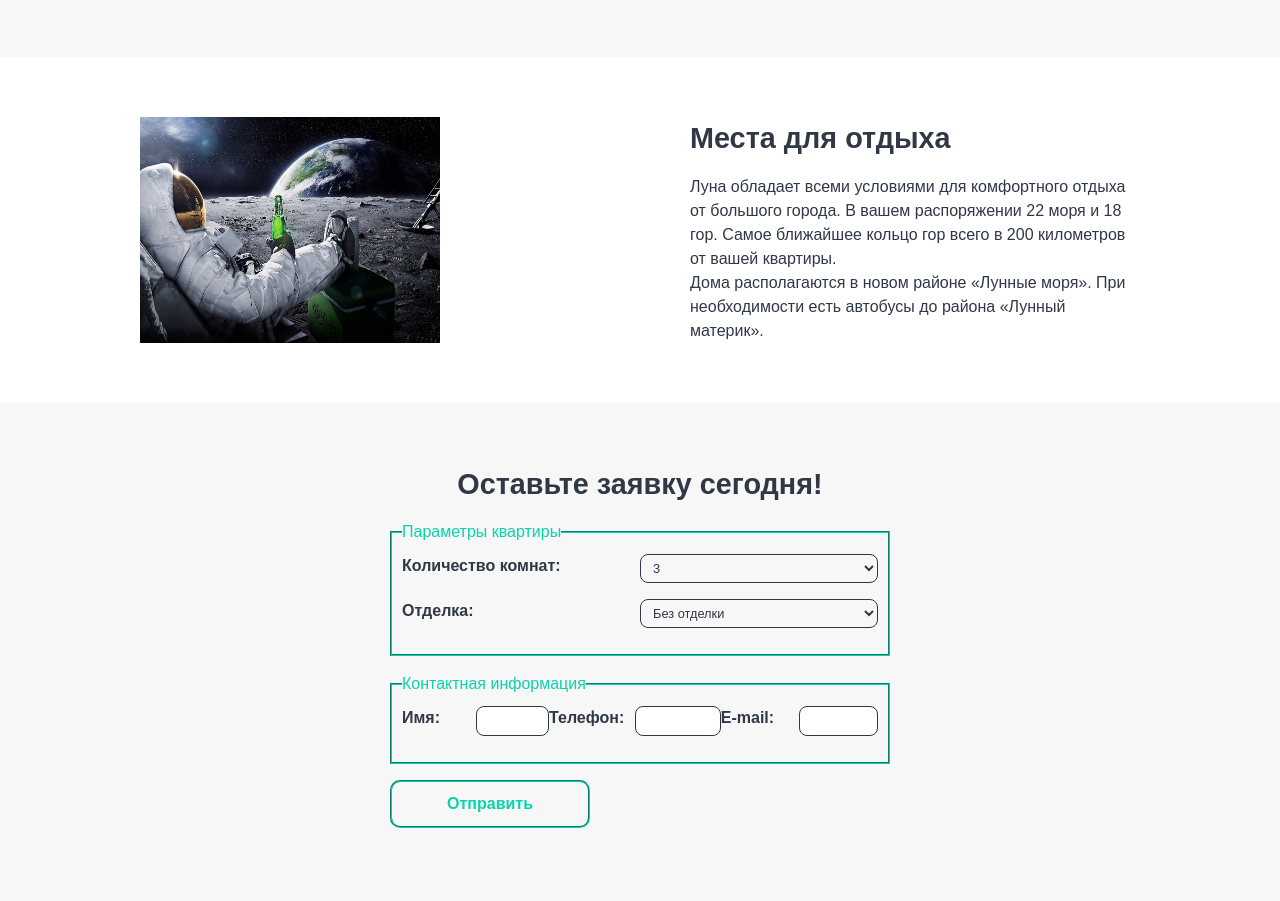
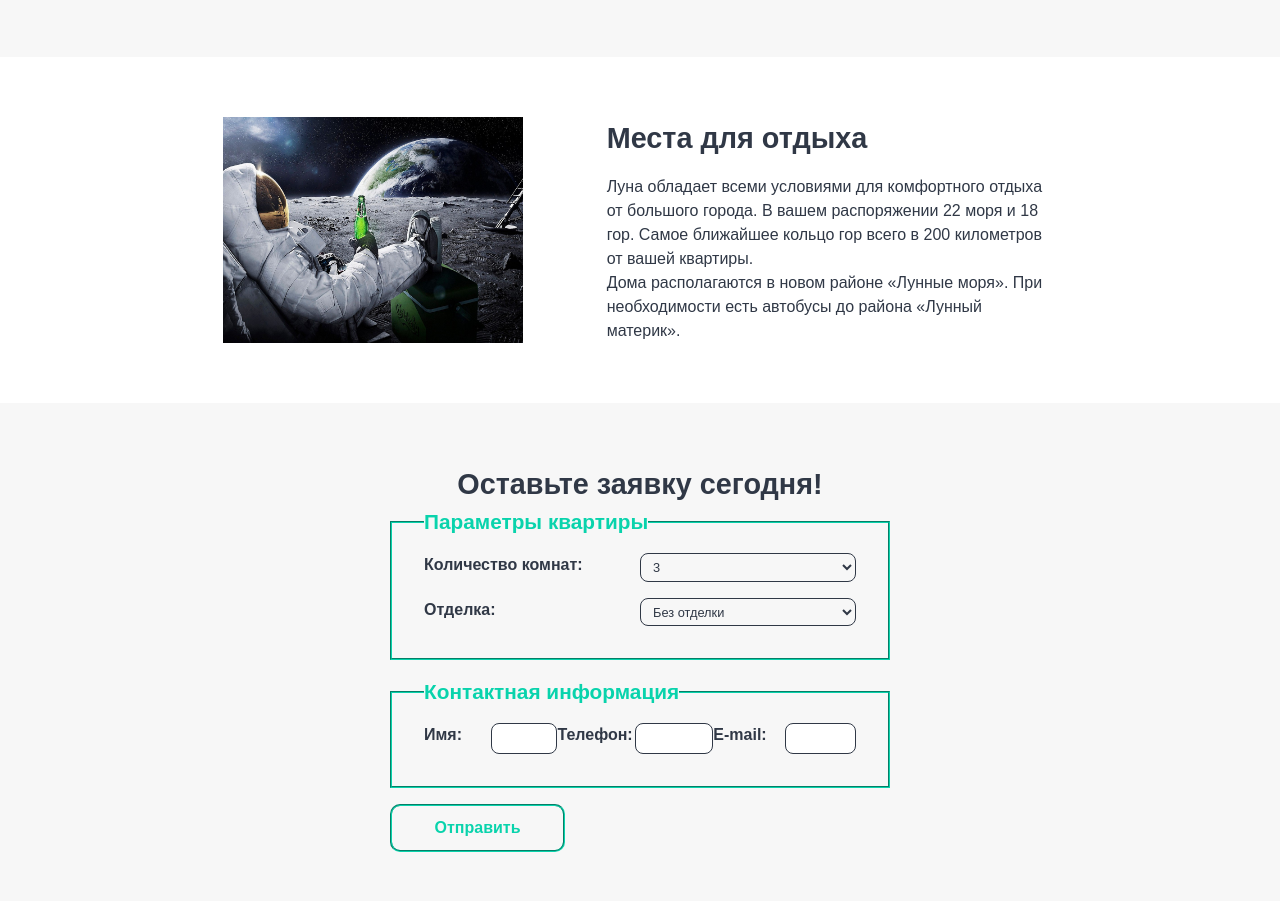
Before and after one commit to BabayevEldar/layout-designer-project-lvl1, a website: page src/index.html in a window 1280 px wide. Shown: the part 1037-1938 px from the top of the page. Drawn offline with Linux system fonts and the light colour scheme.

Commit message:
Fixed form and flex styles

```diff
--- a/src/index.html
+++ b/src/index.html
@@ -72,7 +72,7 @@
       </section>
       <section class="d-flex jst-cnt-center">
         <a id="about">
-          <div class="content d-flex space-between">
+          <div class="content d-flex space-evenly">
             <article>
               <h2>О ЖК &laquo;Лунное море&raquo;</h2>
               <p>
@@ -91,7 +91,7 @@
       </section>
       <section class="d-flex jst-cnt-center">
         <a id="places">
-          <div class="content d-flex space-between flx-dir-row-r">
+          <div class="content d-flex space-evenly flx-dir-row-r">
             <article>
               <h2>Места для отдыха</h2>
               <p>Луна обладает всеми условиями для комфортного отдыха от большого города. В вашем распоряжении 22 моря и
--- a/src/styles/style.css
+++ b/src/styles/style.css
@@ -26,6 +26,8 @@ small {
 }
 
 label {
+  font-weight: bold;
+
   cursor: pointer;
 }
 
@@ -33,12 +35,17 @@ select {
   background-color: unset;
 }
 
+legend {
+  font-weight: bolder;
+  font-size: 1.3rem;
+}
+
 .bg-white {
   background-color: white;
 }
 
 .fl-grow-3 {
-  flex-grow: 0.2;
+  flex-grow: 0.1;
 }
 
 .w20 {
@@ -72,6 +79,10 @@ select {
 
 .space-between {
   justify-content: space-between;
+}
+
+.space-evenly {
+  justify-content: space-evenly;
 }
 
 .align-items-center {
@@ -228,9 +239,13 @@ section:not(:first-child) article {
 }
 
 #booking > form > fieldset {
-  padding: 0.625rem;
+  padding: 1rem 2rem;
 
   border-style: groove;
+}
+
+#booking > h2 {
+  padding: unset;
 }
 
 #booking > form > fieldset > *:not(:first-child) {
@@ -238,7 +253,7 @@ section:not(:first-child) article {
 }
 
 #booking > form > button {
-  width: 40%;
+  width: 35%;
 }
 
 form div > :first-child {
```
